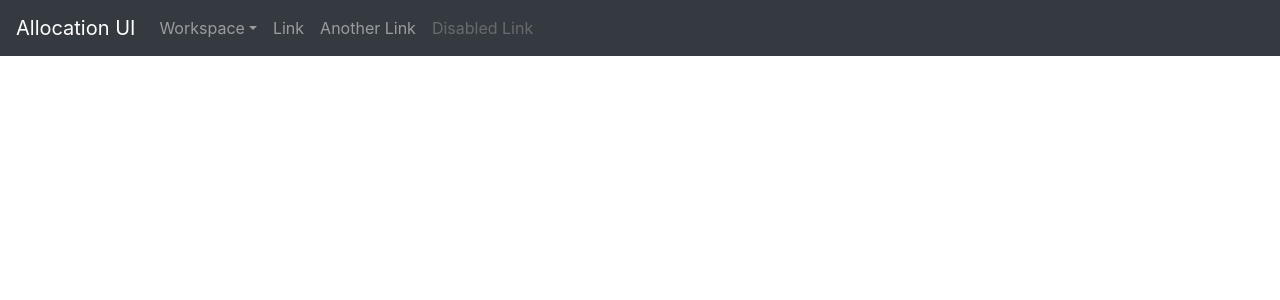
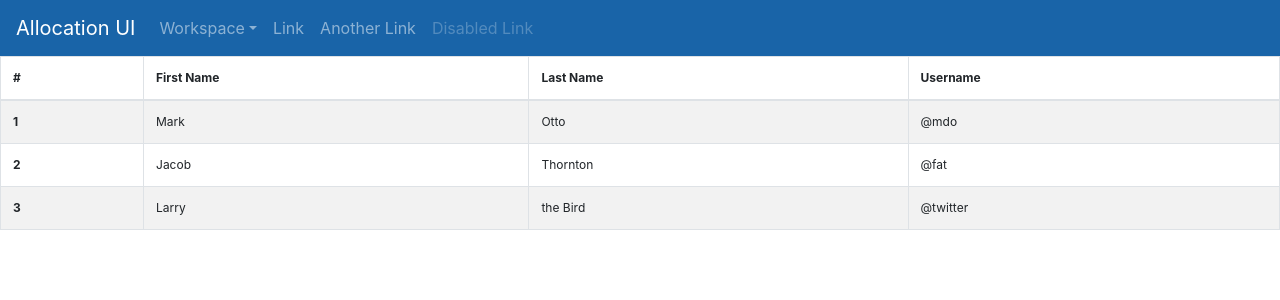
Before and after one commit to gustavodido/ui-editor, a React (Create React App) app: page / in a window 1280 px wide. Shown: the top 300 px of the page. Built offline with nearby package versions, Linux system fonts and the light colour scheme.

Commit message:
Add body table.

```diff
--- a/src/app/App.css
+++ b/src/app/App.css
@@ -1,28 +1,9 @@
 .App {
-  text-align: center;
+    text-align: center;
 }
 
-.App-logo {
-  animation: App-logo-spin infinite 20s linear;
-  height: 80px;
+.container-fluid {
+    padding: 0;
+    padding-top: 56px;
+    font-size: 12px;
 }
-
-.App-header {
-  background-color: #222;
-  height: 150px;
-  padding: 20px;
-  color: white;
-}
-
-.App-title {
-  font-size: 1.5em;
-}
-
-.App-intro {
-  font-size: large;
-}
-
-@keyframes App-logo-spin {
-  from { transform: rotate(0deg); }
-  to { transform: rotate(360deg); }
-}
--- a/src/app/App.js
+++ b/src/app/App.js
@@ -1,5 +1,5 @@
 import React, {Component} from 'react';
-import {Container, Row, Col} from 'reactstrap';
+import {Container, Row, Col, Table} from 'reactstrap';
 import './App.css';
 import NavigationBar from "./containers/NavigationBar";
 
@@ -9,9 +9,38 @@ class App extends Component {
             <div>
                 <NavigationBar/>
                 <Container fluid={true}>
-                    <Row>
+                    <Row noGutters={true}>
                         <Col>
-
+                            <Table bordered striped>
+                                <thead>
+                                <tr>
+                                    <th>#</th>
+                                    <th>First Name</th>
+                                    <th>Last Name</th>
+                                    <th>Username</th>
+                                </tr>
+                                </thead>
+                                <tbody>
+                                <tr>
+                                    <th scope="row">1</th>
+                                    <td>Mark</td>
+                                    <td>Otto</td>
+                                    <td>@mdo</td>
+                                </tr>
+                                <tr>
+                                    <th scope="row">2</th>
+                                    <td>Jacob</td>
+                                    <td>Thornton</td>
+                                    <td>@fat</td>
+                                </tr>
+                                <tr>
+                                    <th scope="row">3</th>
+                                    <td>Larry</td>
+                                    <td>the Bird</td>
+                                    <td>@twitter</td>
+                                </tr>
+                                </tbody>
+                            </Table>
                         </Col>
                     </Row>
                 </Container>
--- a/src/app/containers/NavigationBar.css
+++ b/src/app/containers/NavigationBar.css
@@ -1,3 +1,7 @@
 .dropdown-item {
     font-size: 14px;
 }
+
+.navbar {
+    background-color: #1964a8 !important;
+}
```
